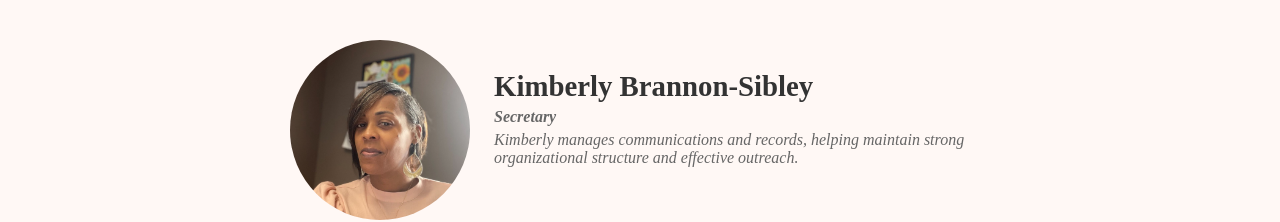
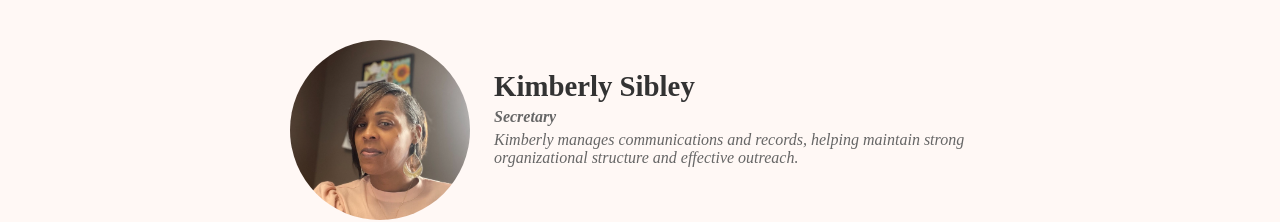
Before and after one commit to Izaher18/FaytheFoundation, a website: page board.html in a window 1280 px wide. Shown: the part 875-1097 px from the top of the page. Drawn offline with Linux system fonts and the light colour scheme.

Commit message:
board name change

```diff
--- a/board.html
+++ b/board.html
@@ -231,9 +231,9 @@
       </div>
 
       <div class="team-member">
-        <img src="imgs/Kimberly.jpeg" alt="Kimberly Brannon-Sibley">
+        <img src="imgs/Kimberly.jpeg" alt="Kimberly Sibley">
         <div>
-          <h3>Kimberly Brannon-Sibley</h3>
+          <h3>Kimberly Sibley</h3>
           <p class="role">Secretary</p>
           <p>Kimberly manages communications and records, helping maintain strong organizational structure and effective outreach.</p>
         </div>
```
Also changed, not shown: index.html (+1 -1 lines).
